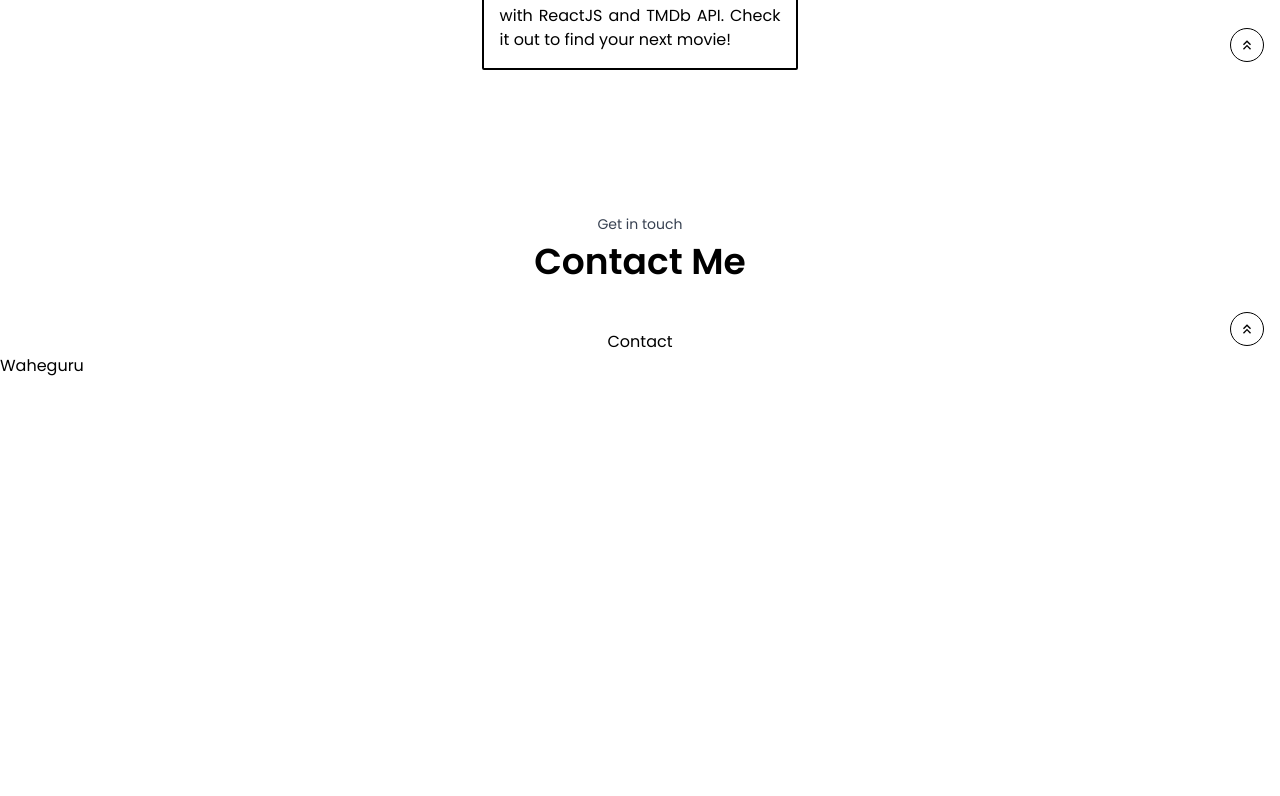
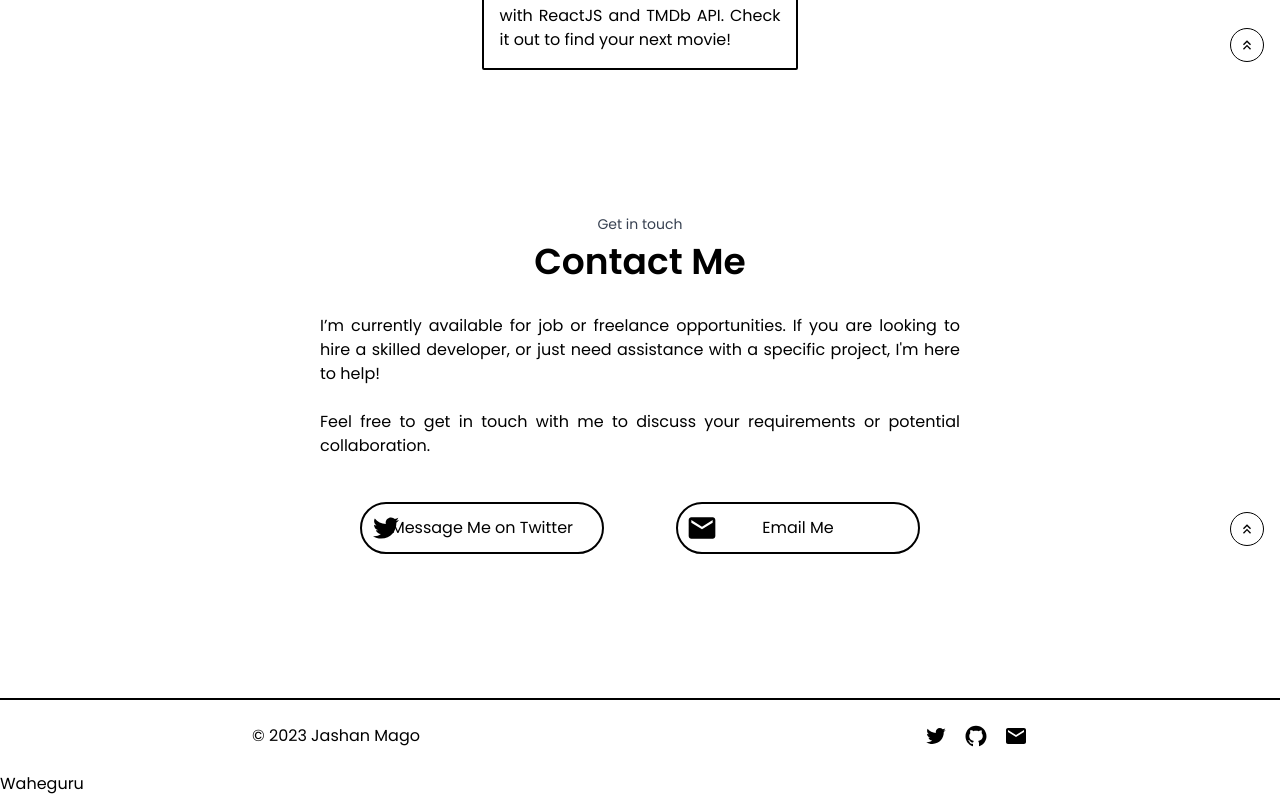
Before and after one commit to Coding-Hashira/dev-portfolio, a Next.js app: page / in a window 1280 px wide. Shown: the part 2181-2977 px from the top of the page. Before the commit the page ends 2559 px from the top, so only its background shows below. Built offline with nearby package versions, Linux system fonts and the light colour scheme.

Commit message:
Completed Contact + Footer

```diff
--- a/app/page.tsx
+++ b/app/page.tsx
@@ -1,6 +1,6 @@
 "use client";
 
-import { Navbar, Hero, About, Projects, Contact } from "@/components";
+import { Navbar, Hero, About, Projects, Contact, Footer } from "@/components";
 
 export default function Home() {
   return (
@@ -10,6 +10,7 @@ export default function Home() {
       <About />
       <Projects />
       <Contact />
+      <Footer />
       Waheguru
     </div>
   );
--- a/components/Contact.tsx
+++ b/components/Contact.tsx
@@ -1,10 +1,42 @@
 import React from "react";
 import Section from "./Section";
+import { AiOutlineTwitter } from "react-icons/ai";
+import { MdMail } from "react-icons/md";
 
 const Contact = () => {
   return (
     <Section title="Contact Me" subtitle="Get in touch" id="contact">
-      Contact
+      <div className="flex -mt-4 flex-col gap-6 w-1/2 text-justify">
+        <p>
+          I&rsquo;m currently available for job or freelance opportunities. If
+          you are looking to hire a skilled developer, or just need assistance
+          with a specific project, I&apos;m here to help!
+        </p>
+        <p>
+          Feel free to get in touch with me to discuss your requirements or
+          potential collaboration.
+        </p>
+        <div className="flex px-4 w-full mt-5 justify-around gap-6">
+          <a
+            href="https://twitter.com/coding_hashira"
+            className="flex w-[40%] group relative transition-all hover:border-[#1a98e9] hover:bg-[#1a98e9] cursor-pointer duration-[250ms] gap-4 items-center justify-center px-2 border-2 border-black rounded-full py-3"
+          >
+            <AiOutlineTwitter className="transition-all absolute left-2 group-hover:text-white duration-[250ms] w-8 h-8" />
+            <span className="transition-all group-hover:text-white duration-[250ms]">
+              Message Me on Twitter
+            </span>
+          </a>
+          <a
+            href="mailto:jashanmago6@gmail.com"
+            className="flex group relative transition-all hover:border-[#e54033] hover:bg-[#e54033] cursor-pointer w-[40%] duration-[250ms] gap-4 items-center justify-center px-2 border-2 border-black rounded-full  py-3"
+          >
+            <MdMail className="transition-all absolute left-2 group-hover:text-white duration-[250ms] w-8 h-8" />
+            <span className="transition-all group-hover:text-white duration-[250ms]">
+              Email Me
+            </span>
+          </a>
+        </div>
+      </div>
     </Section>
   );
 };
--- /dev/null
+++ b/components/Footer.tsx
@@ -0,0 +1,25 @@
+import React from "react";
+import { AiOutlineGithub, AiOutlineTwitter } from "react-icons/ai";
+import { MdMail } from "react-icons/md";
+
+const Footer = () => {
+  return (
+    <div className="mt-36 border-t-2 border-black flex items-center justify-around py-6">
+      <span>© 2023 Jashan Mago</span>
+
+      <div className="flex items-center gap-4">
+        <a href="https://twitter.com/coding_hashira">
+          <AiOutlineTwitter className="w-6 h-6 transition-all duration-[250ms] hover:text-gray-700" />
+        </a>
+        <a href="https://github.com/Coding-Hashira">
+          <AiOutlineGithub className="w-6 h-6 transition-all duration-[250ms] hover:text-gray-700" />
+        </a>
+        <a href="mailto:jashanmago6@gmail.com">
+          <MdMail className="w-6 h-6 transition-all duration-[250ms] hover:text-gray-700" />
+        </a>
+      </div>
+    </div>
+  );
+};
+
+export default Footer;
--- a/components/index.js
+++ b/components/index.js
@@ -3,5 +3,6 @@ import Hero from "./Hero";
 import About from "./About";
 import Projects from "./Projects";
 import Contact from "./Contact";
+import Footer from "./Footer";
 
-export { Navbar, Hero, About, Projects, Contact };
+export { Navbar, Hero, About, Projects, Contact, Footer };
```
